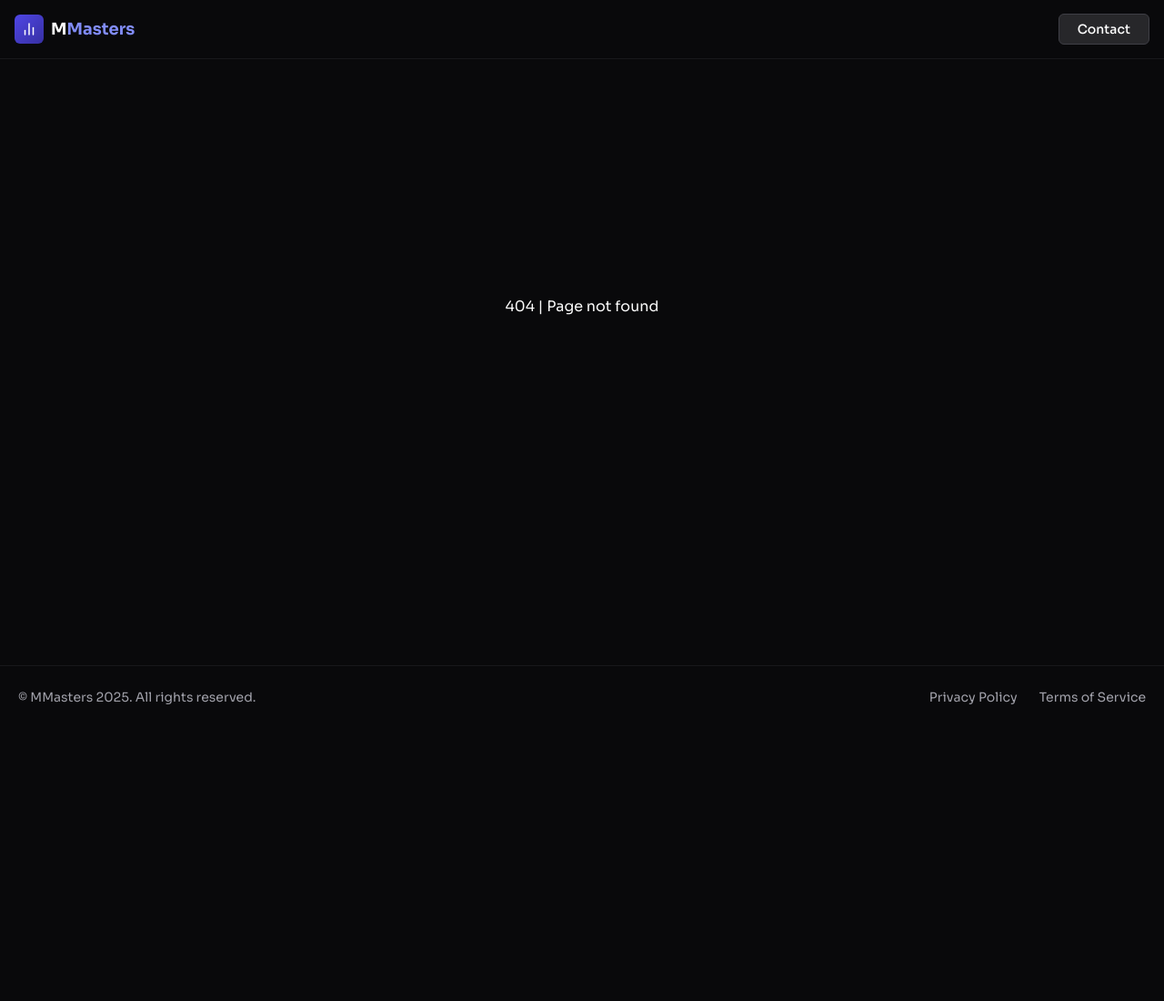
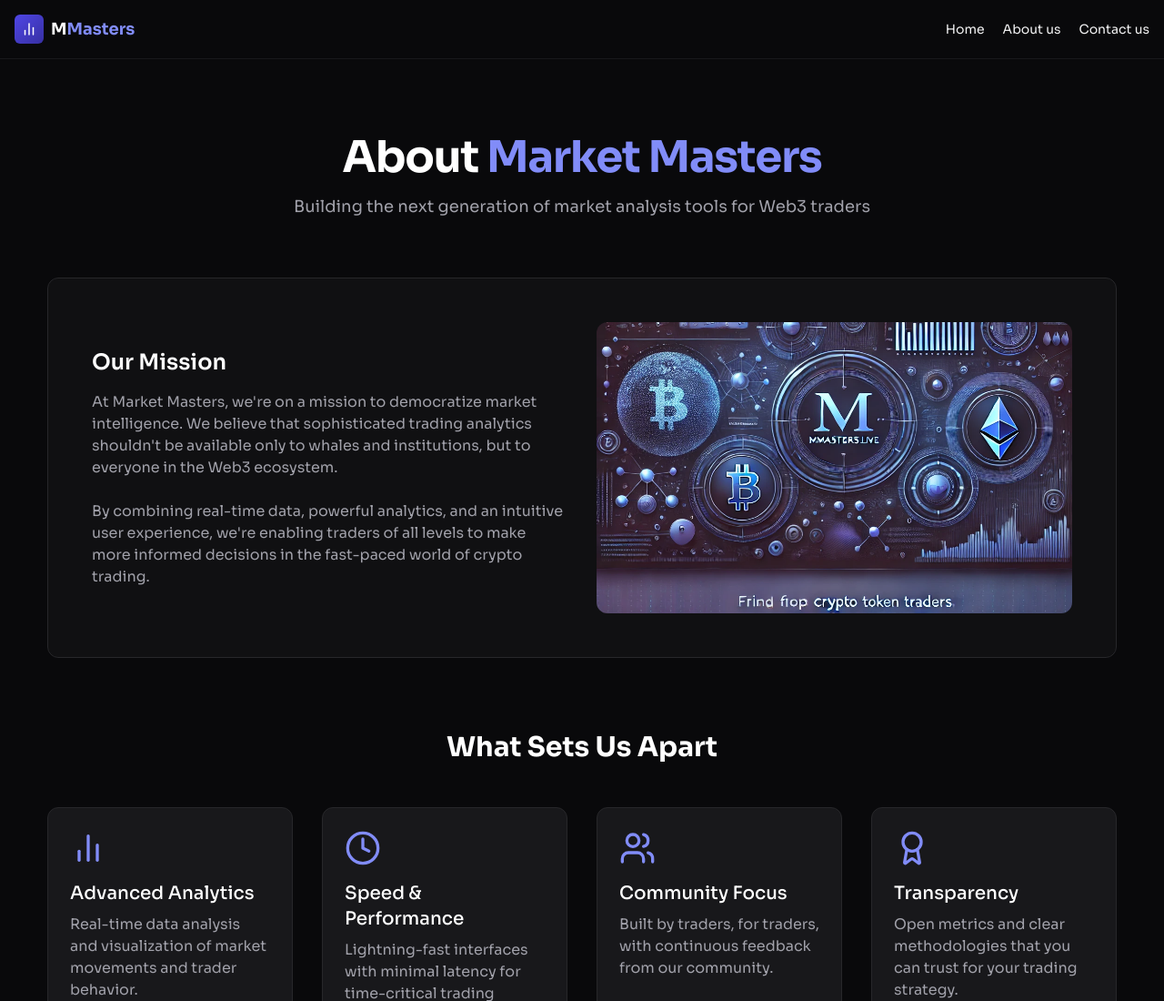
Before and after one commit to romankarbivskyi/market-masters, a Next.js app in the folder client/: page /about in a window 1280 px wide. Before the commit this address had no page. Shown: the top 1100 px of the page at 91% size. Before the commit the page ends 800 px from the top, so only its background shows below. Built offline with nearby package versions, Linux system fonts and the light colour scheme.

Commit message:
update: header; add: about page

```diff
--- a/client/package.json
+++ b/client/package.json
@@ -13,6 +13,7 @@
     "@next/third-parties": "^15.2.1",
     "@radix-ui/react-dialog": "^1.1.6",
     "@radix-ui/react-label": "^2.1.2",
+    "@radix-ui/react-popover": "^1.1.6",
     "@radix-ui/react-select": "^2.1.6",
     "@radix-ui/react-slot": "^1.1.2",
     "@radix-ui/react-switch": "^1.1.3",
--- /dev/null
+++ b/client/src/app/about/page.tsx
@@ -0,0 +1,130 @@
+import Link from "next/link";
+import Image from "next/image";
+import { ArrowRight, Award, BarChart2, Clock, Users } from "lucide-react";
+
+export const metadata = {
+  title: "About Us | Market Masters",
+  description:
+    "Learn about the Market Masters platform and the team behind it.",
+};
+
+export default function AboutPage() {
+  return (
+    <div className="mx-auto max-w-7xl px-4 py-16 sm:px-6 lg:px-8">
+      <div className="mb-16 text-center">
+        <h1 className="mb-4 text-4xl font-bold tracking-tight text-white sm:text-5xl">
+          About <span className="text-indigo-400">Market Masters</span>
+        </h1>
+        <p className="mx-auto max-w-2xl text-lg text-zinc-400">
+          Building the next generation of market analysis tools for Web3 traders
+        </p>
+      </div>
+
+      <div className="mb-20 rounded-xl border border-zinc-800 bg-zinc-900/50 backdrop-blur-sm">
+        <div className="grid grid-cols-1 gap-8 p-8 md:grid-cols-2 lg:p-12">
+          <div className="flex flex-col justify-center">
+            <h2 className="mb-4 text-2xl font-semibold text-white">
+              Our Mission
+            </h2>
+            <p className="mb-6 text-zinc-400">
+              At Market Masters, we're on a mission to democratize market
+              intelligence. We believe that sophisticated trading analytics
+              shouldn't be available only to whales and institutions, but to
+              everyone in the Web3 ecosystem.
+            </p>
+            <p className="text-zinc-400">
+              By combining real-time data, powerful analytics, and an intuitive
+              user experience, we're enabling traders of all levels to make more
+              informed decisions in the fast-paced world of crypto trading.
+            </p>
+          </div>
+          <div className="flex items-center justify-center">
+            <div className="relative h-64 w-full overflow-hidden rounded-xl sm:h-80">
+              <Image
+                src="/images/about-image.webp"
+                alt="Market Masters Mission"
+                fill
+                className="object-cover"
+              />
+            </div>
+          </div>
+        </div>
+      </div>
+
+      <div className="mb-20">
+        <h2 className="mb-12 text-center text-3xl font-bold text-white">
+          What Sets Us Apart
+        </h2>
+        <div className="grid grid-cols-1 gap-8 sm:grid-cols-2 lg:grid-cols-4">
+          {[
+            {
+              icon: <BarChart2 className="h-10 w-10 text-indigo-400" />,
+              title: "Advanced Analytics",
+              description:
+                "Real-time data analysis and visualization of market movements and trader behavior.",
+            },
+            {
+              icon: <Clock className="h-10 w-10 text-indigo-400" />,
+              title: "Speed & Performance",
+              description:
+                "Lightning-fast interfaces with minimal latency for time-critical trading decisions.",
+            },
+            {
+              icon: <Users className="h-10 w-10 text-indigo-400" />,
+              title: "Community Focus",
+              description:
+                "Built by traders, for traders, with continuous feedback from our community.",
+            },
+            {
+              icon: <Award className="h-10 w-10 text-indigo-400" />,
+              title: "Transparency",
+              description:
+                "Open metrics and clear methodologies that you can trust for your trading strategy.",
+            },
+          ].map((feature, index) => (
+            <div
+              key={index}
+              className="flex flex-col rounded-xl border border-zinc-800 bg-zinc-900 p-6 transition-all hover:border-zinc-700"
+            >
+              <div className="mb-4">{feature.icon}</div>
+              <h3 className="mb-2 text-xl font-medium text-white">
+                {feature.title}
+              </h3>
+              <p className="text-zinc-400">{feature.description}</p>
+            </div>
+          ))}
+        </div>
+      </div>
+
+      <div className="rounded-xl border border-indigo-800 bg-indigo-900/20 p-8 text-center lg:p-12">
+        <h2 className="mb-4 text-3xl font-bold text-white">
+          Ready to master the market?
+        </h2>
+        <p className="mx-auto mb-6 max-w-2xl text-lg text-zinc-300">
+          Join thousands of traders who are using Market Masters to gain an edge
+          in crypto trading.
+        </p>
+        <Link
+          href="/"
+          className="inline-flex items-center rounded-md bg-indigo-600 px-6 py-3 text-base font-medium text-white transition-colors hover:bg-indigo-700 focus:outline-none"
+        >
+          Get Started <ArrowRight className="ml-2 h-5 w-5" />
+        </Link>
+      </div>
+
+      <div className="mt-20 text-center">
+        <h2 className="mb-6 text-2xl font-semibold text-white">Get In Touch</h2>
+        <p className="mx-auto mb-8 max-w-2xl text-zinc-400">
+          Have questions or want to learn more about Market Masters? We'd love
+          to hear from you!
+        </p>
+        <Link
+          href="/contact"
+          className="inline-flex items-center rounded-md border border-indigo-600 bg-transparent px-6 py-3 text-base font-medium text-indigo-400 transition-colors hover:bg-indigo-600/10 focus:outline-none"
+        >
+          Contact Us
+        </Link>
+      </div>
+    </div>
+  );
+}
--- a/client/src/components/Header.tsx
+++ b/client/src/components/Header.tsx
@@ -1,12 +1,15 @@
 "use client";
 
 import Link from "next/link";
-import { useState } from "react";
-import { Menu, X, BarChart2 } from "lucide-react";
+import { BarChart2, CircleHelp, Home, Menu, Phone } from "lucide-react";
+import {
+  Popover,
+  PopoverContent,
+  PopoverTrigger,
+} from "@/components/ui/popover";
+import { Button } from "@/components/ui/button";
 
 export default function Header() {
-  const [isMenuOpen, setIsMenuOpen] = useState(false);
-
   return (
     <header className="sticky top-0 z-40 border-b border-zinc-900 bg-zinc-950">
       <div className="px-4">
@@ -20,39 +23,65 @@ export default function Header() {
             </span>
           </Link>
 
-          <nav className="hidden md:block">
+          <nav className="hidden items-center gap-5 sm:flex">
             <Link
-              href="mailto:support@mmasters.live"
-              className="inline-flex items-center justify-center rounded-md border border-zinc-700 bg-zinc-800 px-5 py-1.5 text-sm font-medium text-white transition-colors hover:bg-zinc-700"
+              href="/"
+              className="text-sm text-zinc-100 hover:text-zinc-300 active:text-zinc-400"
             >
-              Contact
+              Home
+            </Link>
+            <Link
+              href="/about"
+              className="text-sm text-zinc-100 hover:text-zinc-300 active:text-zinc-400"
+            >
+              About us
+            </Link>
+            <Link
+              href="/contact"
+              className="text-sm text-zinc-100 hover:text-zinc-300 active:text-zinc-400"
+            >
+              Contact us
             </Link>
           </nav>
 
-          <button
-            className="inline-flex items-center justify-center rounded-md p-2 text-zinc-400 hover:text-white focus:outline-none md:hidden"
-            onClick={() => setIsMenuOpen(!isMenuOpen)}
-            aria-expanded={isMenuOpen}
+          <Popover>
+            <PopoverTrigger className="sm:hidden">
+              <Button variant="outline">
+                <Menu />
+              </Button>
+            </PopoverTrigger>
+            <PopoverContent className="mr-4 mt-2 overflow-hidden rounded-lg border border-zinc-700 bg-zinc-900 p-0">
+              <div className="flex flex-col gap-2">
+                <div className="hover:bg-zinc-800">
+                  <Link
+                    href="/"
+                    className="flex items-center gap-2 px-4 py-3 text-sm text-zinc-100 hover:text-zinc-300 active:text-zinc-400"
                   >
-            <span className="sr-only">Open main menu</span>
-            {isMenuOpen ? <X size={24} /> : <Menu size={24} />}
-          </button>
+                    <Home size={20} className="stroke-indigo-500" /> Home
+                  </Link>
                 </div>
+                <div className="hover:bg-zinc-800">
+                  <Link
+                    href="/about"
+                    className="flex items-center gap-2 px-4 py-3 text-sm text-zinc-100 hover:text-zinc-300 active:text-zinc-400"
+                  >
+                    <CircleHelp size={20} className="stroke-indigo-500" /> About
+                    us
+                  </Link>
                 </div>
-
-      {isMenuOpen && (
-        <div className="bg-zinc-900 shadow-lg md:hidden">
-          <div className="px-4 py-3">
+                <div className="hover:bg-zinc-800">
                   <Link
-              href="mailto:support@mmasters.live"
-              className="block w-full rounded-md border border-zinc-700 bg-zinc-800 px-5 py-2 text-center text-sm font-medium text-white transition-colors hover:bg-zinc-700"
-              onClick={() => setIsMenuOpen(false)}
+                    href="/contact"
+                    className="flex items-center gap-2 px-4 py-3 text-sm text-zinc-100 hover:text-zinc-300 active:text-zinc-400"
                   >
-              Contact
+                    <Phone size={20} className="stroke-indigo-500" /> Contact us
                   </Link>
                 </div>
               </div>
-      )}
+            </PopoverContent>
+          </Popover>
+        </div>
+      </div>
     </header>
   );
 }
--- /dev/null
+++ b/client/src/components/ui/popover.tsx
@@ -0,0 +1,33 @@
+"use client"
+
+import * as React from "react"
+import * as PopoverPrimitive from "@radix-ui/react-popover"
+
+import { cn } from "@/lib/utils"
+
+const Popover = PopoverPrimitive.Root
+
+const PopoverTrigger = PopoverPrimitive.Trigger
+
+const PopoverAnchor = PopoverPrimitive.Anchor
+
+const PopoverContent = React.forwardRef<
+  React.ElementRef<typeof PopoverPrimitive.Content>,
+  React.ComponentPropsWithoutRef<typeof PopoverPrimitive.Content>
+>(({ className, align = "center", sideOffset = 4, ...props }, ref) => (
+  <PopoverPrimitive.Portal>
+    <PopoverPrimitive.Content
+      ref={ref}
+      align={align}
+      sideOffset={sideOffset}
+      className={cn(
+        "z-50 w-72 rounded-md border bg-popover p-4 text-popover-foreground shadow-md outline-none data-[state=open]:animate-in data-[state=closed]:animate-out data-[state=closed]:fade-out-0 data-[state=open]:fade-in-0 data-[state=closed]:zoom-out-95 data-[state=open]:zoom-in-95 data-[side=bottom]:slide-in-from-top-2 data-[side=left]:slide-in-from-right-2 data-[side=right]:slide-in-from-left-2 data-[side=top]:slide-in-from-bottom-2 origin-[--radix-popover-content-transform-origin]",
+        className
+      )}
+      {...props}
+    />
+  </PopoverPrimitive.Portal>
+))
+PopoverContent.displayName = PopoverPrimitive.Content.displayName
+
+export { Popover, PopoverTrigger, PopoverContent, PopoverAnchor }
```
Also changed, not shown: client/src/hooks/useOnClickOutside.ts (deleted, +0 -18 lines), client/public/images/about-image.webp (added), 1 other file (tests, documents, lock files or other folders). Lines whose indentation alone changed are shown as unchanged.
